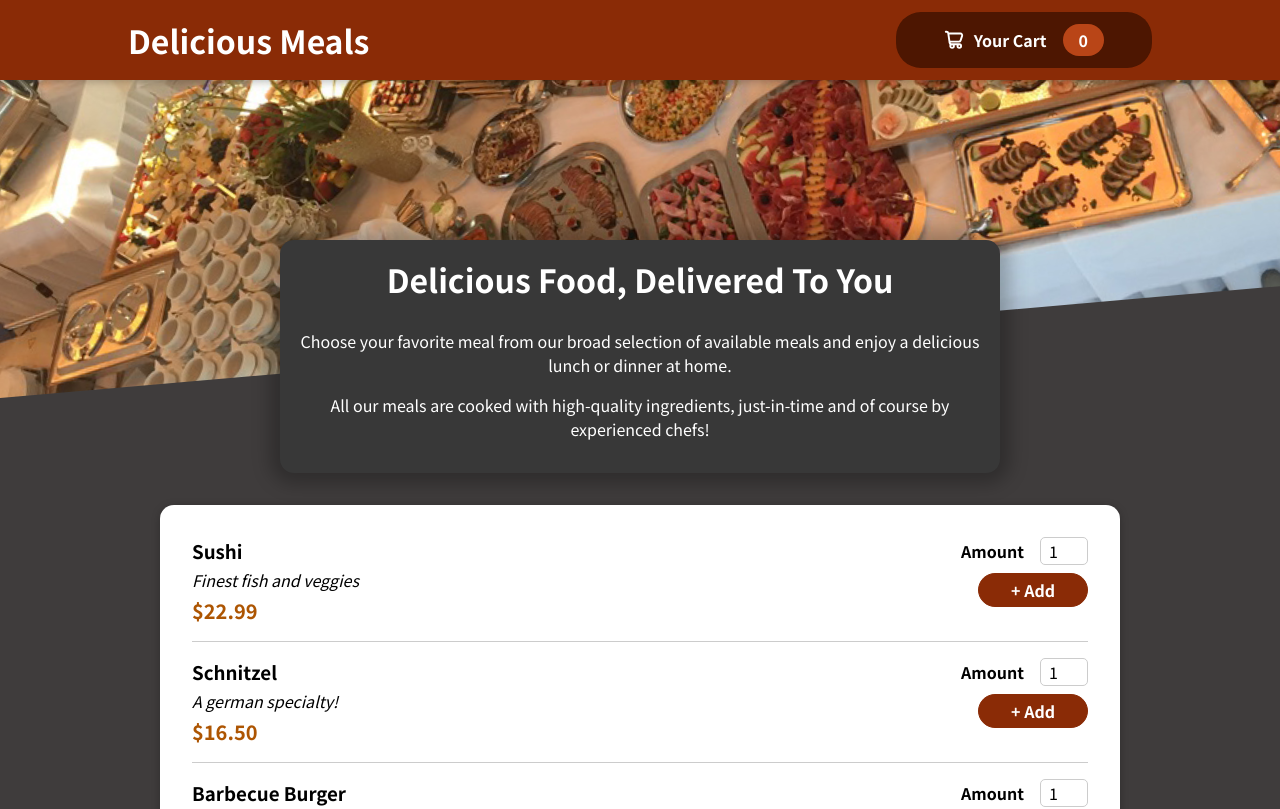
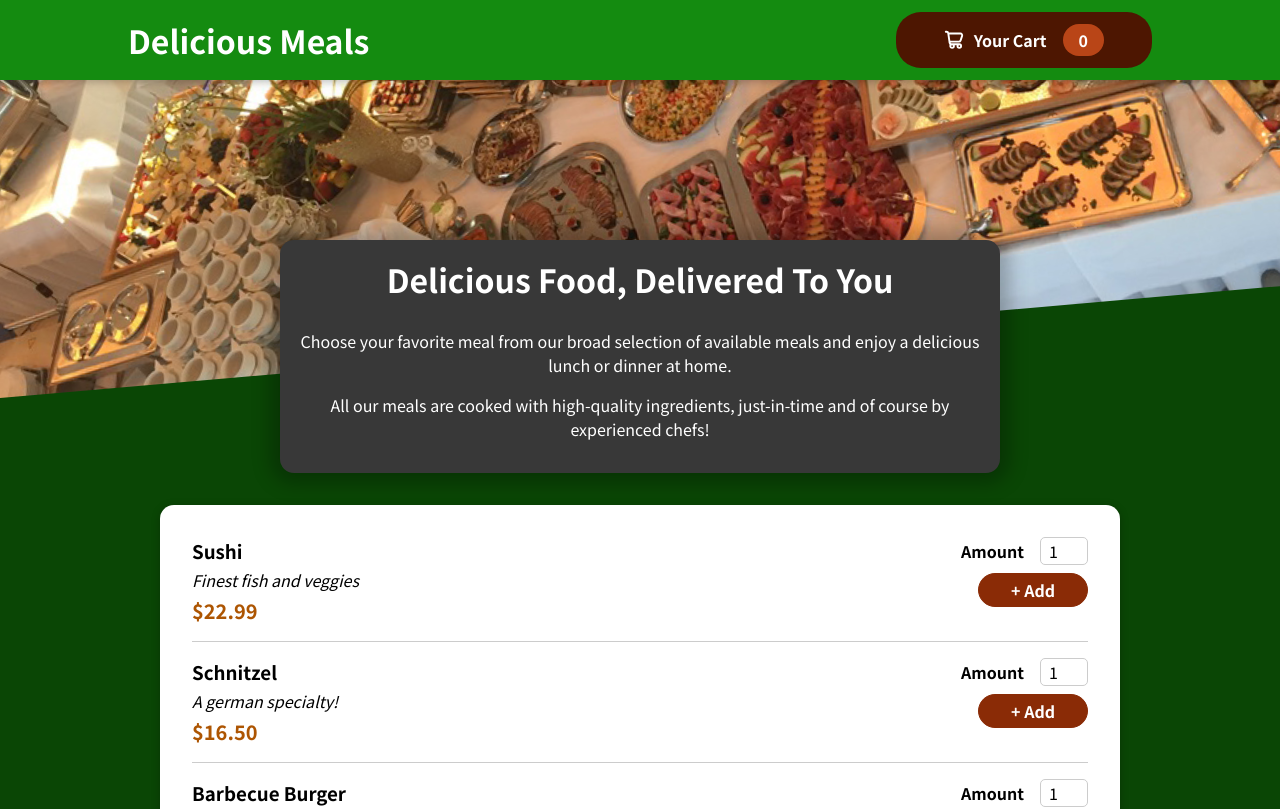
Before and after one commit to Said-laasri/order_your_food, a React (Create React App) app: page / in a window 1280 px wide. Shown: the top 809 px of the page. Built offline with nearby package versions, Linux system fonts and the light colour scheme.

Commit message:
Update application style

```diff
--- a/src/components/Layout/Header.module.css
+++ b/src/components/Layout/Header.module.css
@@ -4,7 +4,7 @@
     left: 0;
     width: 100%;
     height: 5rem;
-    background-color: #8a2b06;
+    background-color: #148b10;
     color: white;
     display: flex;
     justify-content: space-between;
--- a/src/index.css
+++ b/src/index.css
@@ -10,5 +10,5 @@ html {
 
 body {
   margin: 0;
-  background-color: rgb(63, 60, 60);
+  background-color: rgb(10, 70, 5);
 }
```
